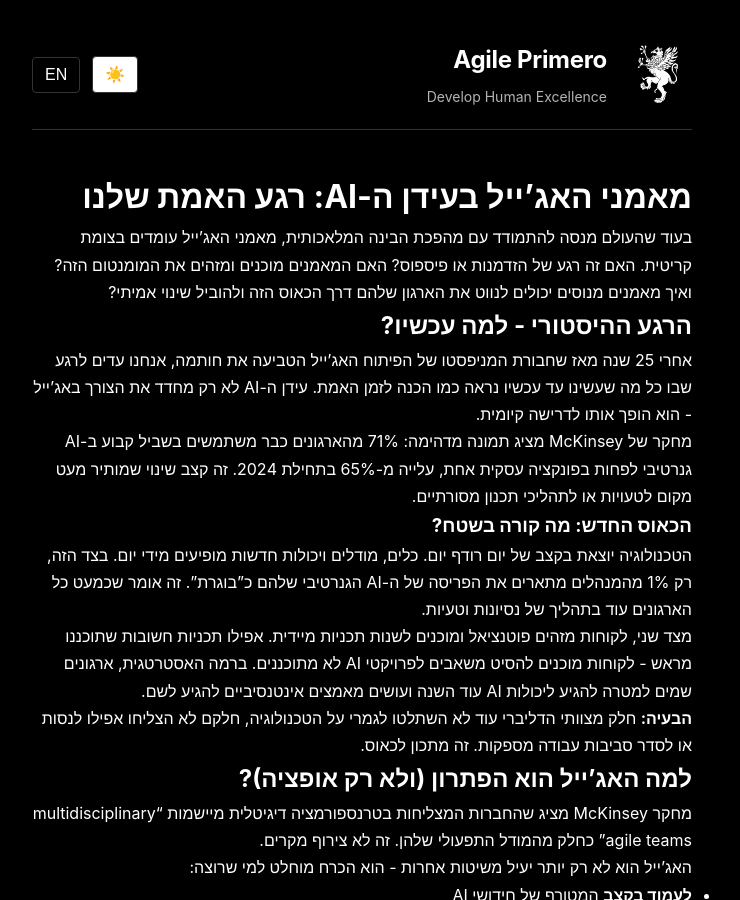
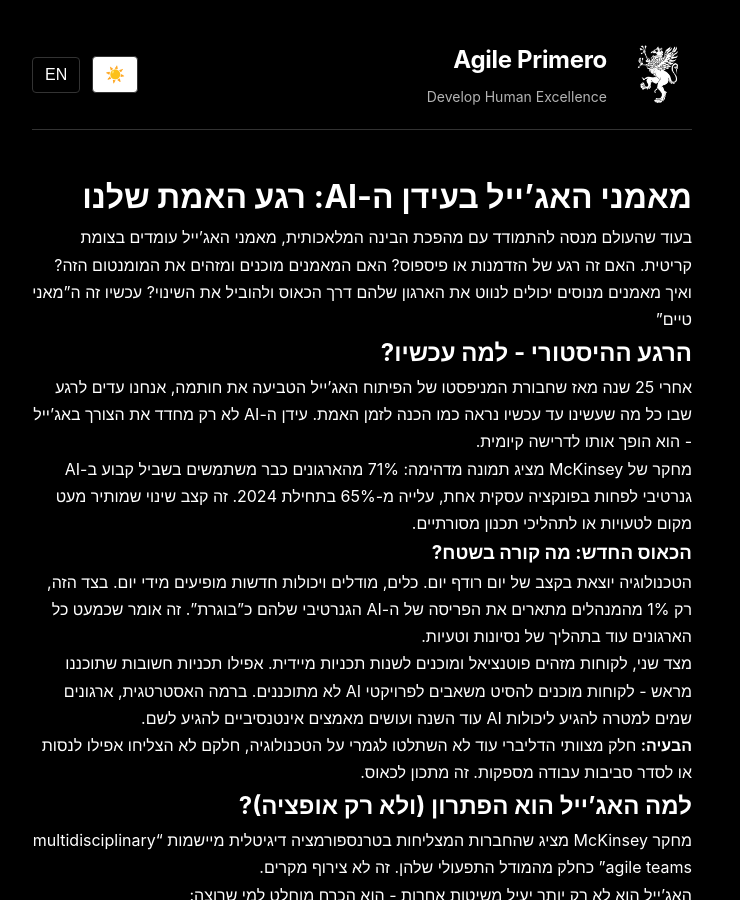
Before and after one commit to avi-the-coach/retro-on-agileprimero, a Jekyll site: the page built from posts_in_progress/ai-agile-coaches-temp.md, in a window 1280 px wide and 900 px high. Shown: the whole window, without its empty margins (278-1018 px from the left). Built offline with Jekyll 4.4.1, drawn with Linux system fonts in a browser that asks for light colours; our own code applies the rules of GitHub Pages for plain Markdown files.

Commit message:
Update ai-agile-coaches-temp.md

```diff
--- a/posts_in_progress/ai-agile-coaches-temp.md
+++ b/posts_in_progress/ai-agile-coaches-temp.md
@@ -1,6 +1,7 @@
 # מאמני האג'ייל בעידן ה-AI: רגע האמת שלנו
 
-בעוד שהעולם מנסה להתמודד עם מהפכת הבינה המלאכותית, מאמני האג'ייל עומדים בצומת קריטית. האם זה רגע של הזדמנות או פיספוס? האם המאמנים מוכנים ומזהים את המומנטום הזה? ואיך מאמנים מנוסים יכולים לנווט את הארגון שלהם דרך הכאוס הזה ולהוביל שינוי אמיתי?
+בעוד שהעולם מנסה להתמודד עם מהפכת הבינה המלאכותית, מאמני האג'ייל עומדים בצומת קריטית. האם זה רגע של הזדמנות או פיספוס? האם המאמנים מוכנים ומזהים את המומנטום הזה? ואיך מאמנים מנוסים יכולים לנווט את הארגון שלהם דרך הכאוס ולהוביל את השינוי?
+עכשיו זה ה"מאני טיים"
 
 ## הרגע ההיסטורי - למה עכשיו?
 
```
